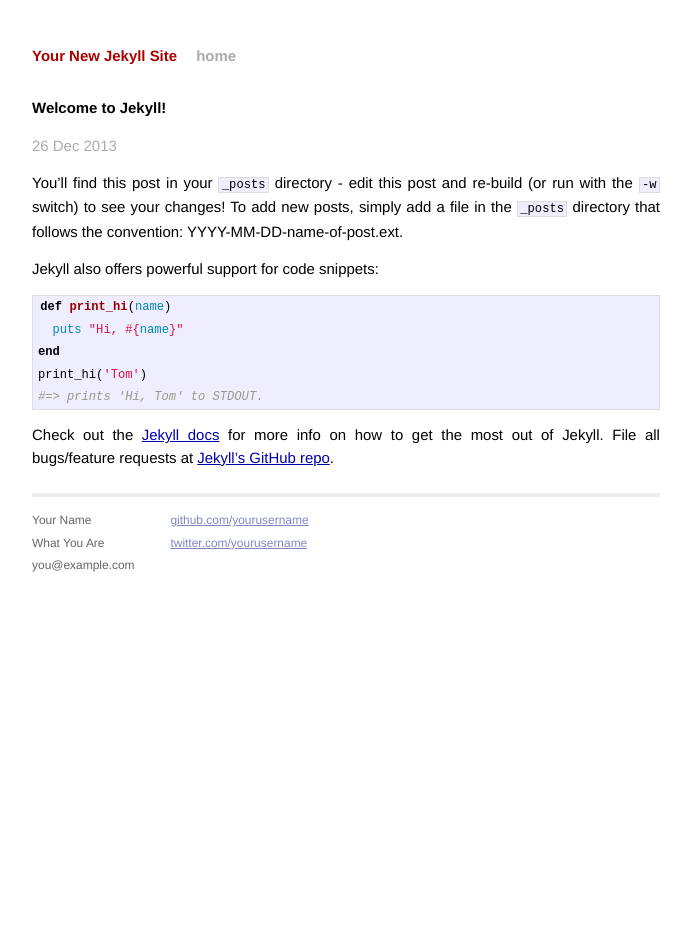
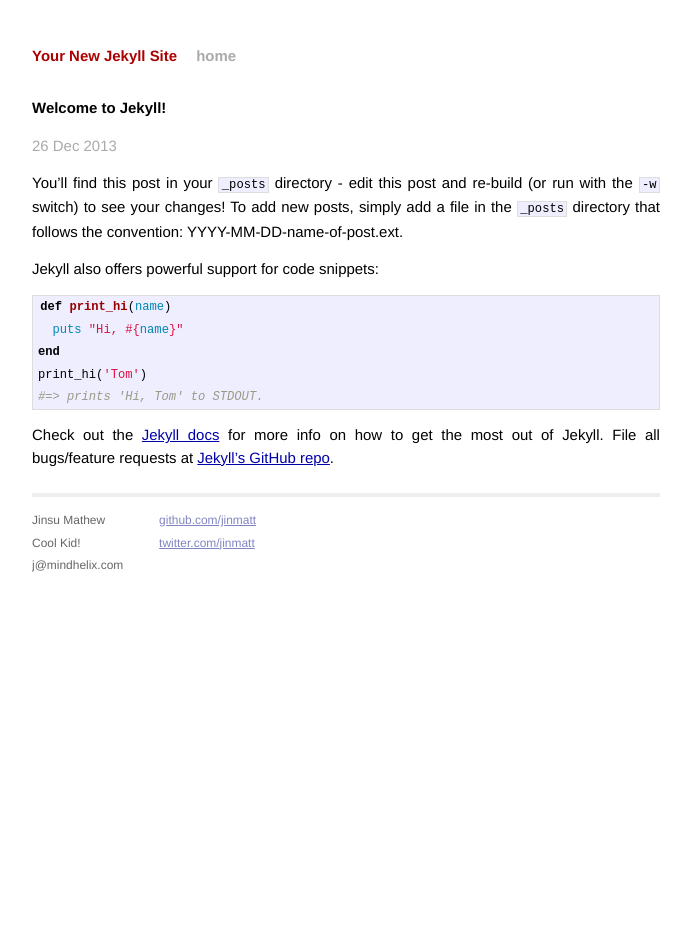
Before and after one commit to jinmatt/jekyll-box, a Jekyll site: the page built from _posts/2013-12-26-welcome-to-jekyll.markdown, in a window 1280 px wide. Shown: the whole page, without its empty margins (294-985 px from the left). Built offline with Jekyll 4.4.1, drawn with Linux system fonts in a browser that asks for light colours; Markdown is read by kramdown in place of the engine named in the settings.

Commit message:
Adds baseurl to config.yml and changes maded to css and other links with baseurl

```diff
--- a/_config.yml
+++ b/_config.yml
@@ -1,3 +1,4 @@
 name: Your New Jekyll Site
 markdown: redcarpet
 pygments: true
+baseurl: /jekyll-box
--- a/_layouts/default.html
+++ b/_layouts/default.html
@@ -7,10 +7,10 @@
         <meta name="viewport" content="width=device-width">
 
         <!-- syntax highlighting CSS -->
-        <link rel="stylesheet" href="/css/syntax.css">
+        <link rel="stylesheet" href="{{ site.baseurl}}/css/syntax.css">
 
         <!-- Custom CSS -->
-        <link rel="stylesheet" href="/css/main.css">
+        <link rel="stylesheet" href="{{ site.baseurl}}/css/main.css">
 
     </head>
     <body>
@@ -26,15 +26,15 @@
           <div class="footer">
             <div class="contact">
               <p>
-                Your Name<br />
-                What You Are<br />
-                you@example.com
+                Jinsu Mathew<br />
+                Cool Kid!<br />
+                j@mindhelix.com
               </p>
             </div>
             <div class="contact">
               <p>
-                <a href="https://github.com/yourusername">github.com/yourusername</a><br />
-                <a href="https://twitter.com/yourusername">twitter.com/yourusername</a><br />
+                <a href="https://github.com/jinmatt">github.com/jinmatt</a><br />
+                <a href="https://twitter.com/jinmatt">twitter.com/jinmatt</a><br />
               </p>
             </div>
           </div>
```
Also changed, not shown: 3 other files.
